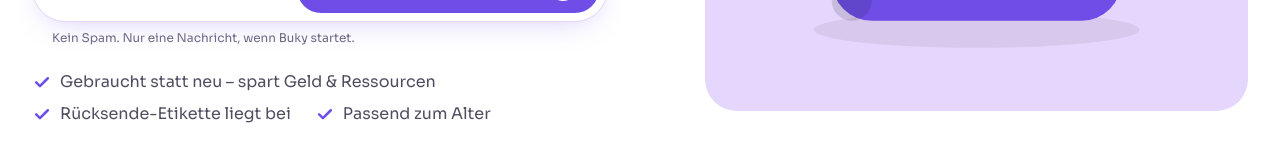
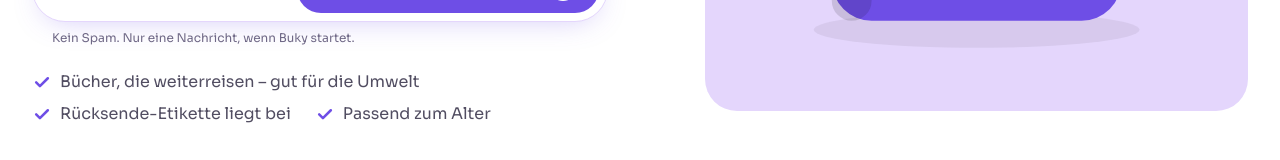
Before and after one commit to romjec/buky, a Next.js app: page /b in a window 1280 px wide. Shown: the part 610-770 px from the top of the page. Built offline with nearby package versions, Linux system fonts and the light colour scheme; a web font is replaced by a local one.

Commit message:
Hero B: positiver formuliert (Bücher, die weiterreisen)
Co-Authored-By: Claude Opus 5.5 <noreply@anthropic.com>
Claude-Session: https://claude.ai/code/session_01V2GYLT8yGZWwzdYLbPjbwc

```diff
--- a/src/components/VariantB.tsx
+++ b/src/components/VariantB.tsx
@@ -34,7 +34,7 @@ export function HeroB() {
           </p>
           <SignupForm source="hero" buttonLabel="Neue Bücher für mein Kind" className="mt-8 max-w-xl" />
           <ul className="mt-6 flex flex-col gap-2 text-ink/80 sm:flex-row sm:flex-wrap sm:gap-x-6">
-            {["Gebraucht statt neu – spart Geld & Ressourcen", "Rücksende-Etikette liegt bei", "Passend zum Alter"].map((t) => (
+            {["Bücher, die weiterreisen – gut für die Umwelt", "Rücksende-Etikette liegt bei", "Passend zum Alter"].map((t) => (
               <li key={t} className="flex items-center gap-2">
                 <Check className="text-violet" /> {t}
               </li>
```
